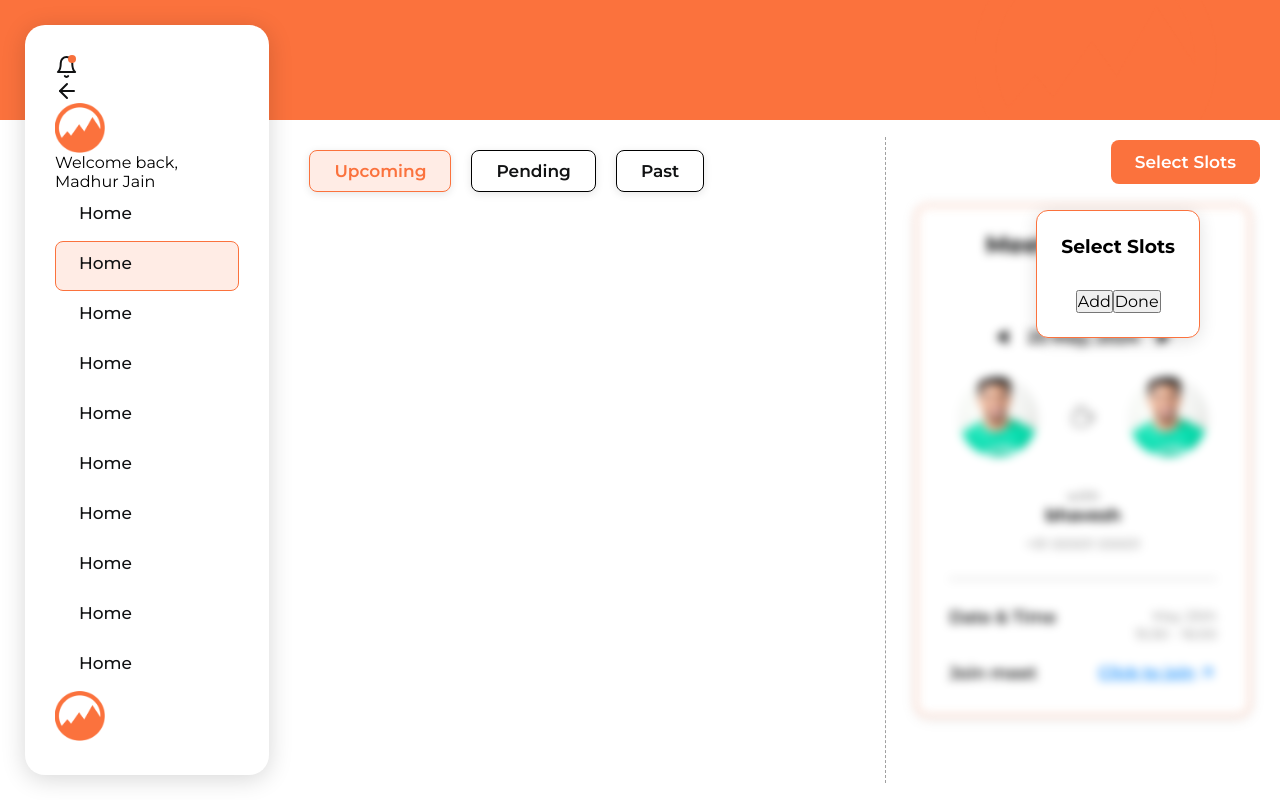
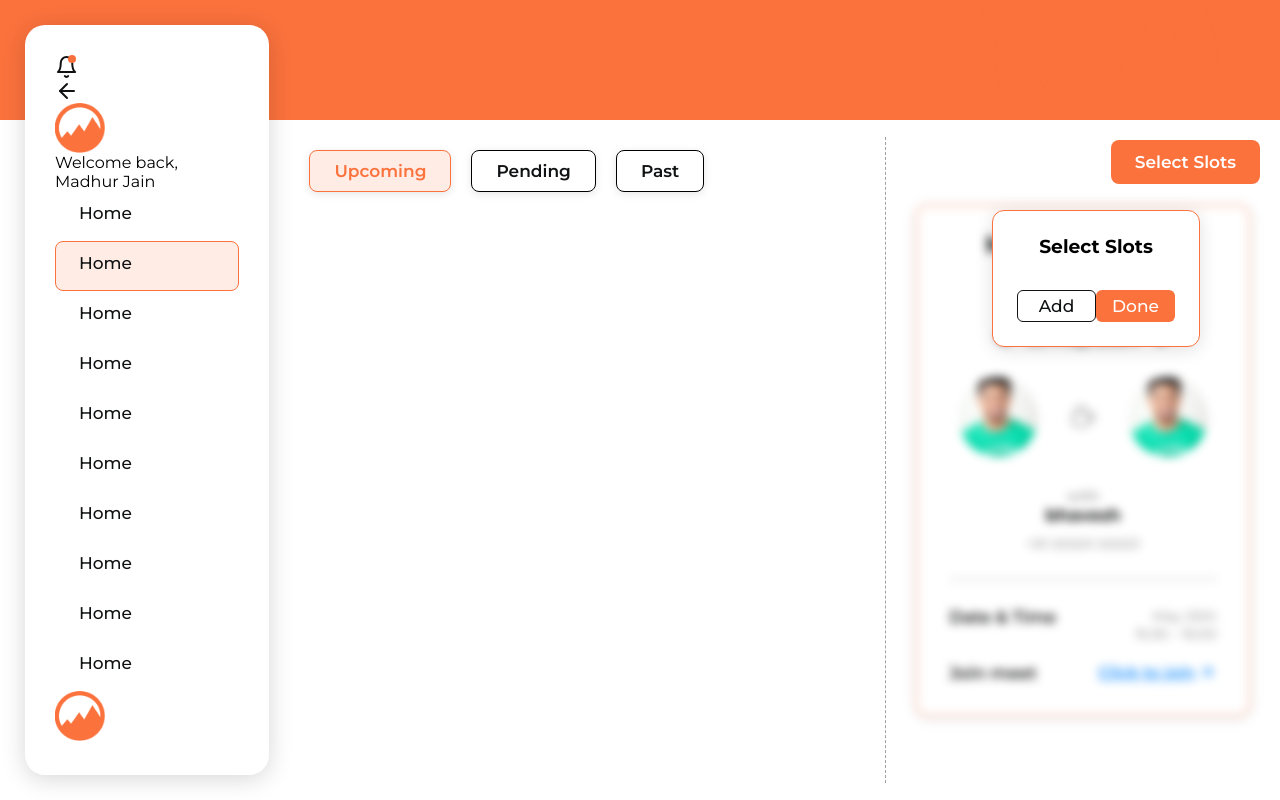
Before and after one commit to dvm-bitspilani/cel-conquest-2024, a React (Vite) app: page /dashboard/meetings in a window 1280 px wide. Both pictures are taken after a click on the button "Select Slots". Built offline with nearby package versions, Linux system fonts and the light colour scheme.

Commit message:
style: buttons in select slots

```diff
--- a/src/components/Dashboard/Meetings/SelectSlots/SelectSlots.module.scss
+++ b/src/components/Dashboard/Meetings/SelectSlots/SelectSlots.module.scss
@@ -15,5 +15,48 @@
   border: 1px solid #fb723d;
   background: #fff;
   box-shadow: 0px 3px 18px 0px rgba(0, 0, 0, 0.12);
-
+  .addDone {
+    display: flex;
+    justify-content: space-between;
+    //select first button in the SelectSlots component
+    button {
+      &:hover {
+        cursor: pointer;
+      }
+    }
+    button:first-child {
+      background-color: white;
+      display: flex;
+      width: 79px;
+      padding: 5px 10px;
+      justify-content: center;
+      align-items: center;
+      gap: 10px;
+      border-radius: 6px;
+      border: 1px solid #111213;
+      color: #111213;
+      font-family: Montserrat;
+      font-size: 17px;
+      font-style: normal;
+      font-weight: 500;
+      line-height: normal;
+    }
+    button:nth-child(2) {
+      display: flex;
+      width: 79px;
+      padding: 5px 10px;
+      justify-content: center;
+      align-items: center;
+      gap: 10px;
+      border-radius: 6px;
+      border: none;
+      background: #fb723d;
+      color: #fff;
+      font-family: Montserrat;
+      font-size: 17px;
+      font-style: normal;
+      font-weight: 500;
+      line-height: normal;
+    }
+  }
 }
```
